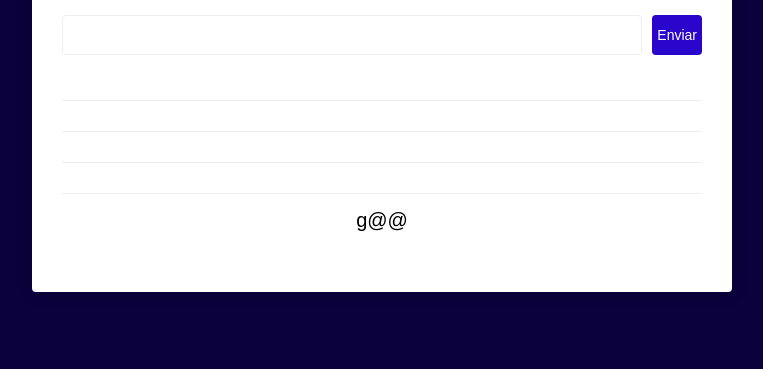
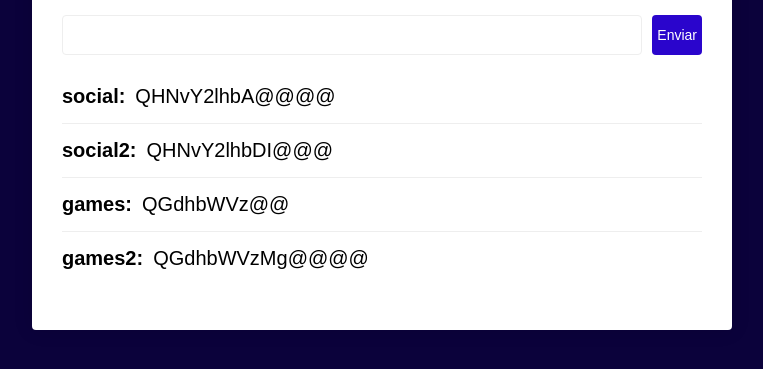
Before and after one commit to flpoliveira/flpoliveira.github.io, a plain HTML site: page index.html in a window 1280 px wide. Both pictures are taken after a click on the button "Enviar". Shown: the part 153-522 px from the top of the page, without its empty margins (258-1021 px from the left). Drawn offline with Linux system fonts and the light colour scheme.

Commit message:
fix: category password

```diff
--- a/index.html
+++ b/index.html
@@ -81,7 +81,7 @@
                 display: flex;
                 flex-direction: row;
                 align-items: center;
-                justify-content: center;
+                justify-content: left;
                 border-top: 1px solid #eee;
                 min-width: 100%;
                 font-size: 20px;
@@ -97,6 +97,9 @@
             }
             .list li:nth-child(1) {
                 border-top: 0;
+            }
+            .list li strong {
+                margin-right: 10px;
             }
 
         </style>
@@ -124,10 +127,14 @@
             var list = document.getElementById("list");
             var value = document.getElementById("input").value
             list.innerHTML = "";
-            for(let i=0; i < 5; i++) {
+            var listPassword = ["social", "social2", "games", "games2"]
+            for(let i=0; i < listPassword.length; i++) {
                 var para = document.createElement("li");
-                var encrypt = window.btoa( value + i  + i*2 + i *3).replace(/=/g, "@");
-                var node = document.createTextNode(encrypt.substring(5, encrypt.length));
+                var strong = document.createElement("strong");
+                strong.appendChild(document.createTextNode(listPassword[i]+":"));
+                para.appendChild(strong);
+                var encrypt = window.btoa( value.substring(0, 8) +"@"+listPassword[i]).replace(/=/g, "@");
+                var node = document.createTextNode(encrypt.substr(0, 14) + "@@");
                 para.appendChild(node);
                 list.appendChild(para);
             }
```
